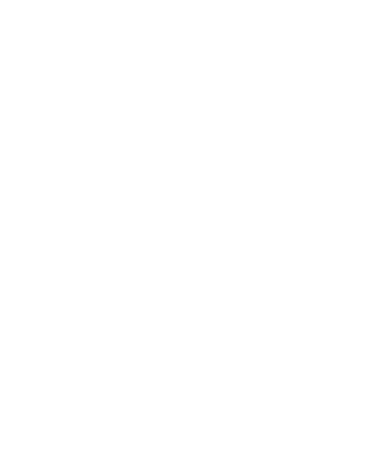
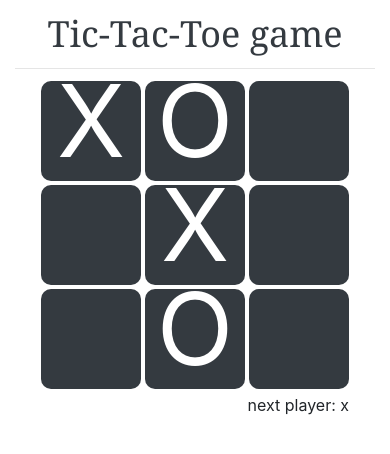
Before and after one commit to bpatrik/web-lab-tictactoe, a plain HTML site: page frontend/index.html in a window 390 px wide. Drawn offline with nearby package versions, Linux system fonts and the light colour scheme.

Commit message:
implementing basic design

```diff
--- a/frontend/index.html
+++ b/frontend/index.html
@@ -2,17 +2,50 @@
 <html lang="en">
 <head>
     <meta charset="UTF-8">
-    <title>Tic Tac Toe</title>
+    <title>Tic-Tac-Toe</title>
     <link rel="stylesheet"
           href="https://stackpath.bootstrapcdn.com/bootstrap/4.1.3/css/bootstrap.min.css"
           integrity="sha384-MCw98/SFnGE8fJT3GXwEOngsV7Zt27NXFoaoApmYm81iuXoPkFOJwJ8ERdknLPMO"
           crossorigin="anonymous">
+    <link rel="stylesheet" href="style.css">
 </head>
 <body>
+<div class="container">
+    <header class="blog-header py-3">
+        <div class="row flex-nowrap justify-content-center align-items-center">
+            <div class="col-12 text-center">
+                <span class="blog-header-logo text-dark" href="#">Tic-Tac-Toe game</span>
+            </div>
+        </div>
+    </header>
 
+    <div class="game-board">
+        <div class="board-cell">X</div><!--
+     --><div class="board-cell">O</div><!--
+     --><div class="board-cell available">&nbsp;</div><br/><!--
+     --><div class="board-cell available">&nbsp;</div><!--
+     --><div class="board-cell">X</div><!--
+     --><div class="board-cell available">&nbsp;</div><br/><!--
+     --><div class="board-cell available">&nbsp;</div><!--
+     --><div class="board-cell">O</div><!--
+     --><div class="board-cell available">&nbsp;</div>
 
-<script src="https://code.jquery.com/jquery-3.3.1.slim.min.js" integrity="sha384-q8i/X+965DzO0rT7abK41JStQIAqVgRVzpbzo5smXKp4YfRvH+8abtTE1Pi6jizo" crossorigin="anonymous"></script>
-<script src="https://cdnjs.cloudflare.com/ajax/libs/popper.js/1.14.3/umd/popper.min.js" integrity="sha384-ZMP7rVo3mIykV+2+9J3UJ46jBk0WLaUAdn689aCwoqbBJiSnjAK/l8WvCWPIPm49" crossorigin="anonymous"></script>
-<script src="https://stackpath.bootstrapcdn.com/bootstrap/4.1.3/js/bootstrap.min.js" integrity="sha384-ChfqqxuZUCnJSK3+MXmPNIyE6ZbWh2IMqE241rYiqJxyMiZ6OW/JmZQ5stwEULTy" crossorigin="anonymous"></script>
+        <div class="player-info ">
+            next player: x
+        </div>
+
+    </div>
+
+</div>
+
+<script src="https://code.jquery.com/jquery-3.3.1.slim.min.js"
+        integrity="sha384-q8i/X+965DzO0rT7abK41JStQIAqVgRVzpbzo5smXKp4YfRvH+8abtTE1Pi6jizo"
+        crossorigin="anonymous"></script>
+<script src="https://cdnjs.cloudflare.com/ajax/libs/popper.js/1.14.3/umd/popper.min.js"
+        integrity="sha384-ZMP7rVo3mIykV+2+9J3UJ46jBk0WLaUAdn689aCwoqbBJiSnjAK/l8WvCWPIPm49"
+        crossorigin="anonymous"></script>
+<script src="https://stackpath.bootstrapcdn.com/bootstrap/4.1.3/js/bootstrap.min.js"
+        integrity="sha384-ChfqqxuZUCnJSK3+MXmPNIyE6ZbWh2IMqE241rYiqJxyMiZ6OW/JmZQ5stwEULTy"
+        crossorigin="anonymous"></script>
 </body>
 </html>
--- /dev/null
+++ b/frontend/style.css
@@ -0,0 +1,70 @@
+/* stylelint-disable selector-list-comma-newline-after */
+
+.blog-header {
+    line-height: 1;
+    border-bottom: 1px solid #e5e5e5;
+}
+
+.blog-header-logo {
+    font-family: "Playfair Display", Georgia, "Times New Roman", serif;
+    font-size: 2.25rem;
+}
+
+.game-board {
+    width: 462px;
+    margin: 10px auto;
+    white-space: nowrap;
+}
+
+.board-cell {
+    background-color: #343a40;
+    color: white;
+    display: inline-block;
+    width: 150px;
+    height: 150px;
+    border-radius: 10px;
+    font-size: 150px;
+    line-height: 0;
+    padding-top: 65px;
+    margin: 2px;
+    text-align: center;
+    transition: background-color 100ms ease-in-out;
+
+    cursor: not-allowed;
+}
+
+.board-cell.available {
+    cursor: pointer;
+}
+
+.board-cell.available:hover {
+    background-color: #6c757d;
+}
+
+.player-info {
+    float: right;
+    margin: 2px;
+}
+
+@media screen and (max-width: 500px) {
+    .game-board {
+        width: 312px;
+    }
+    .board-cell {
+        width: 100px;
+        height: 100px;
+        font-size: 100px;
+        padding-top: 40px;
+    }
+}
+@media screen and (max-width: 320px) {
+    .game-board {
+        width: 192px;
+    }
+    .board-cell {
+        width: 60px;
+        height: 60px;
+        font-size: 75px;
+        padding-top: 25px;
+    }
+}
```
